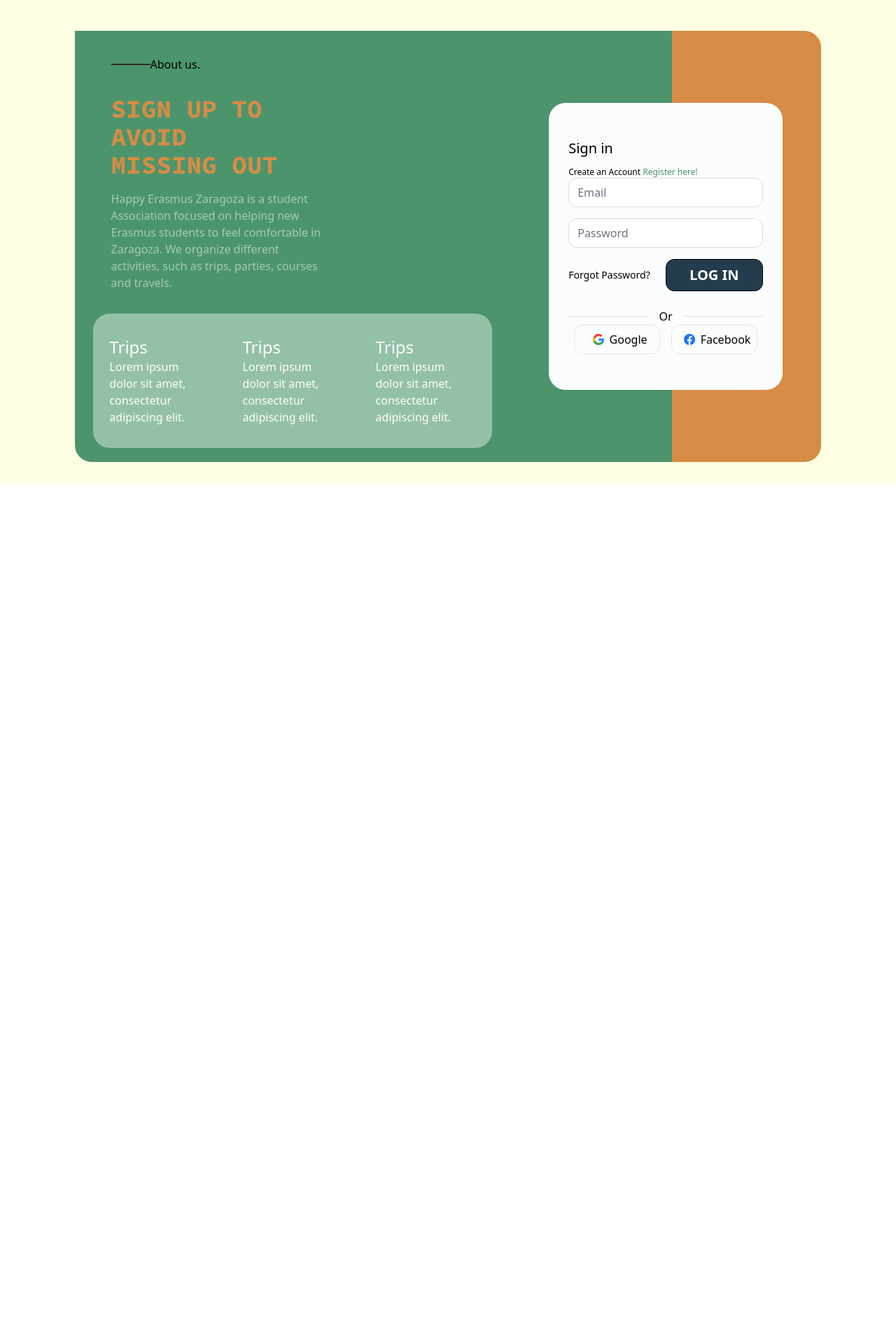
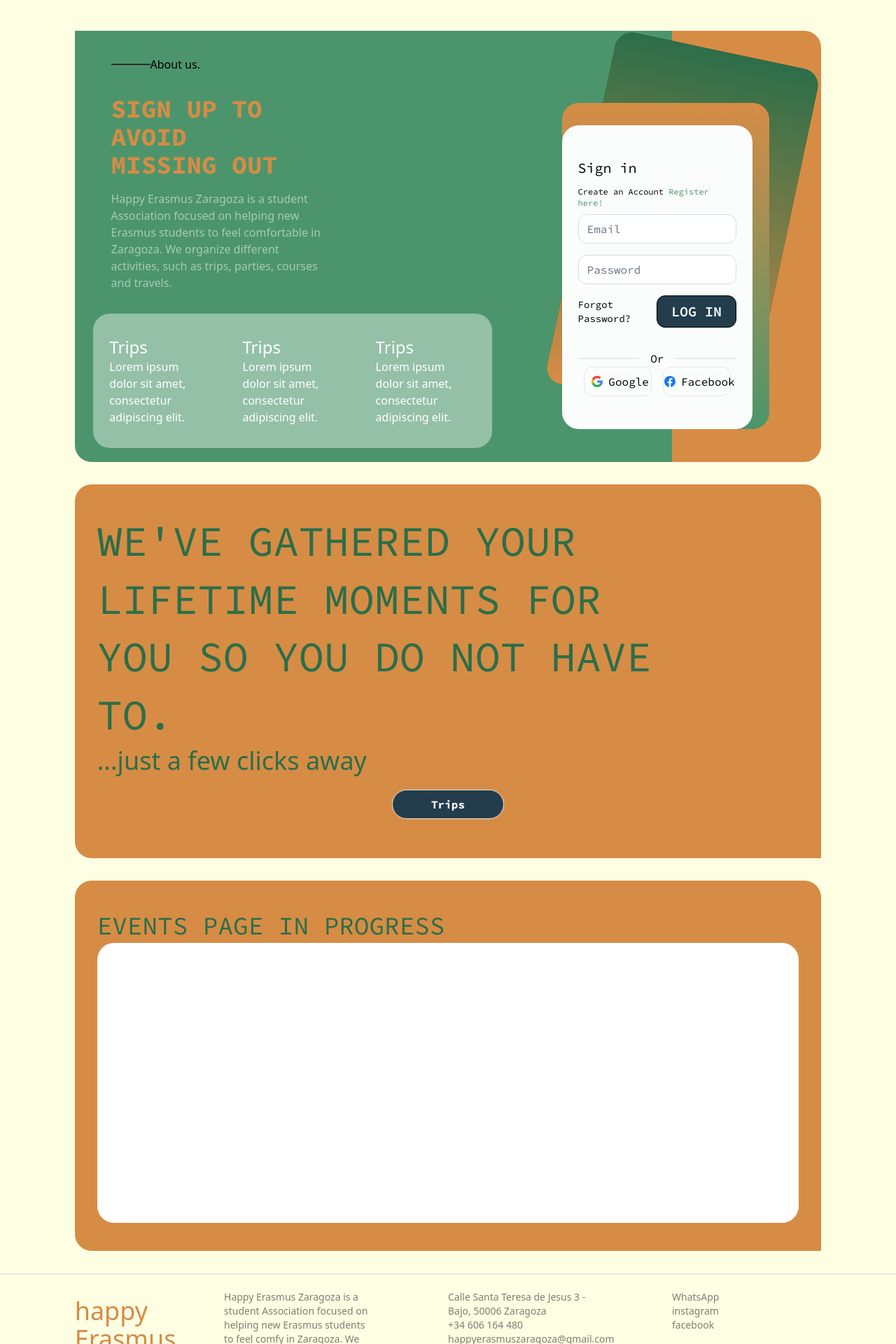
Before and after one commit to KennieA92/Happy-Erasmus-Zaragoza, a Vue app: page /#/ in a window 1280 px wide. Shown: the part 880-2800 px from the top of the page at 70% size. Before the commit the page ends 1572 px from the top, so only its background shows below. Built offline with nearby package versions, Linux system fonts and the light colour scheme; no server answers.

Commit message:
Added Animated Login

```diff
--- a/src/App.vue
+++ b/src/App.vue
@@ -5,10 +5,12 @@
     <Suspense>
       <router-view />
     </Suspense>
+    <FooterComponent />
   </div>
 </template>
 
 <script setup lang="ts">
+import FooterComponent from './components/FooterComponent.vue';
 import NavigationComponent from './components/NavigationComponent.vue';
 
 </script>
--- a/src/components/EntryComponent.vue
+++ b/src/components/EntryComponent.vue
@@ -40,9 +40,15 @@
                     </div>
                 </div>
             </div>
-            <div class="w-5/12 h-full flex justify-center items-center">
-                <RegisterComponent v-if="isRegister" />
-                <LoginComponent v-else @register="isRegister = true" />
+            <div class="pt-14 w-full md:w-5/12 h-full flex justify-center items-center  z-[1] relative">
+                <div
+                    class="absolute hidden md:block bg-black md:ml-12 bottom-20 rounded-3xl w-8/12 h-5/6 rotate-12 bg-gradient-to-b from-[#2C6E49] to-primary z-[0]">
+                </div>
+                <div
+                    class="w-full h-full md:w-8/12 md:h-5/6 bg-gradient-to-b from-primary to-secondary rounded-3xl md:pt-8 z-[0]">
+                    <RegisterComponent v-if="isRegister" @register="isRegister = false" class="animate-slide-in" />
+                    <LoginComponent v-else class="animate-slide-in" @register="isRegister = true" />
+                </div>
             </div>
         </div>
     </section>
--- /dev/null
+++ b/src/components/EventsInfoComponent.vue
@@ -0,0 +1,23 @@
+<template>
+    <section id="#eventsInfo" class="pb-8 h-full w-full flex justify-center">
+        <div
+            class="w-10/12 h-full bg-primary flex justify-center items-center rounded-t-3xl rounded-l-3xl rounded-s-3xl relative flex-wrap py-10">
+            <div class="px-8 h-3/4 w-full flex justify-center items-center flex-wrap">
+                <h1
+                    class="w-full text-start text-2xl/snug md:text-3xl/snug lg:text-4xl/snug 2xl:text-5xl/tight font-sourcecodepro text-text-secondary">
+                    EVENTS PAGE IN PROGRESS
+                </h1>
+
+            </div>
+            <div class="min-h-[50vh] w-full mx-8 bg-white rounded-3xl">
+            </div>
+        </div>
+
+    </section>
+</template>
+
+<script setup lang="ts">
+
+</script>
+
+<style scoped></style>
--- /dev/null
+++ b/src/components/FooterComponent.vue
@@ -0,0 +1,35 @@
+<template>
+    <section id="footer" class="w-full flex justify-center items-center border-t-2 py-10 md:py-0">
+        <div class="w-10/12 min-h-[20vh] flex flex-col md:flex-row justify-between items-center ">
+            <div class="w-full md:w-1/5 h-full">
+                <h1 class="text-primary text-4xl text-center md:text-left py-8">happy <br> Erasmus <br> zaragoza</h1>
+            </div>
+            <div class="md:w-4/5 h-full flex flex-col md:flex-row justify-between text-sm opacity-50 gap-4">
+                <div class="w-full md:w-1/4">
+                    <p>Happy Erasmus Zaragoza is a student Association focused on helping new
+                        Erasmus students to feel comfy
+                        in
+                        Zaragoza. We organize different activities, such as trips, parties, courses and travels.</p>
+                </div>
+                <div class="w-full md:w-1/4">
+                    <p> Calle Santa Teresa de Jesus 3 - Bajo, 50006 Zaragoza
+                    </p>
+                    <p>+34 606 164 480</p>
+                    <p>happyerasmuszaragoza@gmail.com</p>
+                </div>
+                <div class="w-full md:w-1/4">
+                    <p> WhatsApp
+                    </p>
+                    <p>instagram</p>
+                    <p>facebook</p>
+                </div>
+            </div>
+        </div>
+    </section>
+</template>
+
+<script setup lang="ts">
+
+</script>
+
+<style scoped></style>
--- /dev/null
+++ b/src/components/InfoComponent.vue
@@ -0,0 +1,27 @@
+<template>
+    <section id="#info" class="pb-8 h-full w-full flex justify-center">
+        <div
+            class="w-10/12 h-full bg-primary flex items-center rounded-t-3xl rounded-l-3xl rounded-s-3xl relative flex-wrap py-10">
+            <div class="px-8 h-3/4 w-full lg:w-10/12 2xl:w-9/12 flex justify-center items-center flex-wrap">
+                <h1
+                    class="w-full text-start text-2xl/snug md:text-5xl/snug lg:text-6xl/snug 2xl:text-7xl/tight font-sourcecodepro text-text-secondary">
+                    WE'VE GATHERED YOUR LIFETIME MOMENTS FOR YOU SO YOU DO NOT HAVE TO.
+                </h1>
+                <h2 class="w-full text-start text-lg/snug md:text-4xl/snug text-text-secondary">
+                    ...just a few clicks away
+                </h2>
+            </div>
+            <div class="h-1/4 w-full py-4 flex justify-center">
+                <router-link to="/trips"
+                    class="rounded-3xl border-[1px] bg-accent py-2 w-40 text-white text-center font-bold font-sourcecodepro">Trips</router-link>
+            </div>
+        </div>
+
+    </section>
+</template>
+
+<script setup lang="ts">
+
+</script>
+
+<style scoped></style>
--- a/src/components/LandingComponent.vue
+++ b/src/components/LandingComponent.vue
@@ -11,7 +11,8 @@
                 </h1>
 
             </div>
-            <router-link to="/"><img class="absolute right-10 md:right-20 w-4 md:w-10 bottom-2 md:bottom-4 animate-bounce"
+            <router-link :to="{ path: '/', hash: '#entry' }"><img
+                    class="absolute right-10 md:right-20 w-4 md:w-10 bottom-2 md:bottom-4 animate-bounce"
                     src="../assets/landing/arrow.svg" alt=""></router-link>
         </div>
 
--- a/src/components/LoginComponent.vue
+++ b/src/components/LoginComponent.vue
@@ -1,5 +1,6 @@
 <template>
-    <div class="h-4/6 w-9/12 flex justify-center items-center flex-col bg-tertiary rounded-3xl">
+    <div
+        class="min-h-[70vh] md:min-h-full w-full md:w-11/12 flex justify-center items-center flex-col bg-tertiary rounded-3xl font-sourcecodepro">
         <div class="w-10/12">
             <h1 class="text-xl mb-3">Sign in
             </h1>
@@ -8,12 +9,12 @@
                     here!</a>
             </p>
         </div>
-        <form @submit.prevent="login" class="flex w-full md:w-10/12 flex-col justify-center items-center gap-4">
+        <form @submit.prevent="login" class="flex w-full md:w-10/12 flex-col justify-center items-center py-2  gap-4">
             <input class="w-10/12 md:w-full text-black border-[#DCDBDD]  bg-white rounded-xl" type="text"
                 placeholder="Email" v-model="email" />
             <input class="w-10/12 md:w-full text-black border-[#DCDBDD]  bg-white rounded-xl" type="password"
                 placeholder="Password" v-model="password" />
-            <div class="flex w-full items-center">
+            <div class="flex w-10/12 md:w-full items-center">
                 <router-link class="text-sm w-full" to="/">Forgot Password?</router-link>
                 <input type="submit" value="LOG IN"
                     class="w-full py-2 bg-accent rounded-xl font-semibold text-xl text-white border-black border-[1px] border-solid" />
--- a/src/router/index.ts
+++ b/src/router/index.ts
@@ -22,8 +22,18 @@ const routes: Array<any> = [
 
 const router = createRouter({
     history: createWebHashHistory(),
-    routes
+    routes,
+    scrollBehavior(to, from, savedPosition) {
+        if (to.hash) {
+            return {
+                el: to.hash,
+                behavior: 'smooth'
+            };
+        }
+        return { x: 0, y: 0 };  // Go to the top of the page if no hash
+    },
 });
+
 
 const getCurrentUser = () => {
     return new Promise((resolve, reject) => {
@@ -52,4 +62,6 @@ router.beforeEach(async (to, from, next) => {
     }
 })
 
+
+
 export default router
--- a/src/views/HomeView.vue
+++ b/src/views/HomeView.vue
@@ -3,6 +3,8 @@
         <LandingComponent />
         <ScrollingTextComponent />
         <EntryComponent />
+        <InfoComponent />
+        <EventsInfoComponent />
     </div>
 </template>
 
@@ -10,6 +12,8 @@
 import LandingComponent from '../components/LandingComponent.vue';
 import ScrollingTextComponent from '../components/ScrollingTextComponent.vue';
 import EntryComponent from '../components/EntryComponent.vue';
+import InfoComponent from '../components/InfoComponent.vue';
+import EventsInfoComponent from '../components/EventsInfoComponent.vue';
 
 </script>
 
--- a/tailwind.config.cjs
+++ b/tailwind.config.cjs
@@ -25,41 +25,10 @@ module.exports = {
           }
         },
         slideIn: {
-          '0%': { transform: 'translateX(-1000px)' },
+          '0%': { transform: 'translateX(50%) translateY(-25%) rotate(25deg)', opacity: '0' },
+          '25': { transform: 'translateX(0) translateY(0) rotate(12deg)', opacity: '0' },
+          '50%': { transform: 'translateX(-100%)', opacity: '1' },
           '100%': { transform: 'translateX(0)' },
-        },
-        scrollingTextRight: {
-          '0%': {
-            transform: 'translateX(20%)',
-            opacity: '0',
-          },
-          '10%': {
-            transform: 'translateX(0)',
-            opacity: '1',
-          },
-          '25%': {
-            transform: 'translateX(-25%)',
-          },
-          '40%': {
-            transform: 'translateX(-50%)',
-          },
-          '55%': {
-            transform: 'translateX(-75%)',
-          },
-          '70%': {
-            transform: 'translateX(-100%)',
-          },
-          '85%': {
-            transform: 'translateX(-150%)',
-          },
-          '100%': {
-            transform: 'translateX(-200)',
-            opacity: '0',
-          }
-        },
-        scrollingTextLeft: {
-          '0%, 100%': { transform: 'translateX(200%)' },
-          '50': { transform: 'translateX(0)' },
         },
         translate: {
           '0%, 100%': { transform: 'translateY(50%)' },
@@ -95,6 +64,9 @@ module.exports = {
       fontFamily: {
         'sourcecodepro': ['Source Code Pro', 'monospace'],
       },
+      content: {
+        'rotatedbox': ''
+      }
     },
   },
   plugins: [
```
Also changed, not shown: src/components/RegisterComponent.vue (+33 -14 lines).
